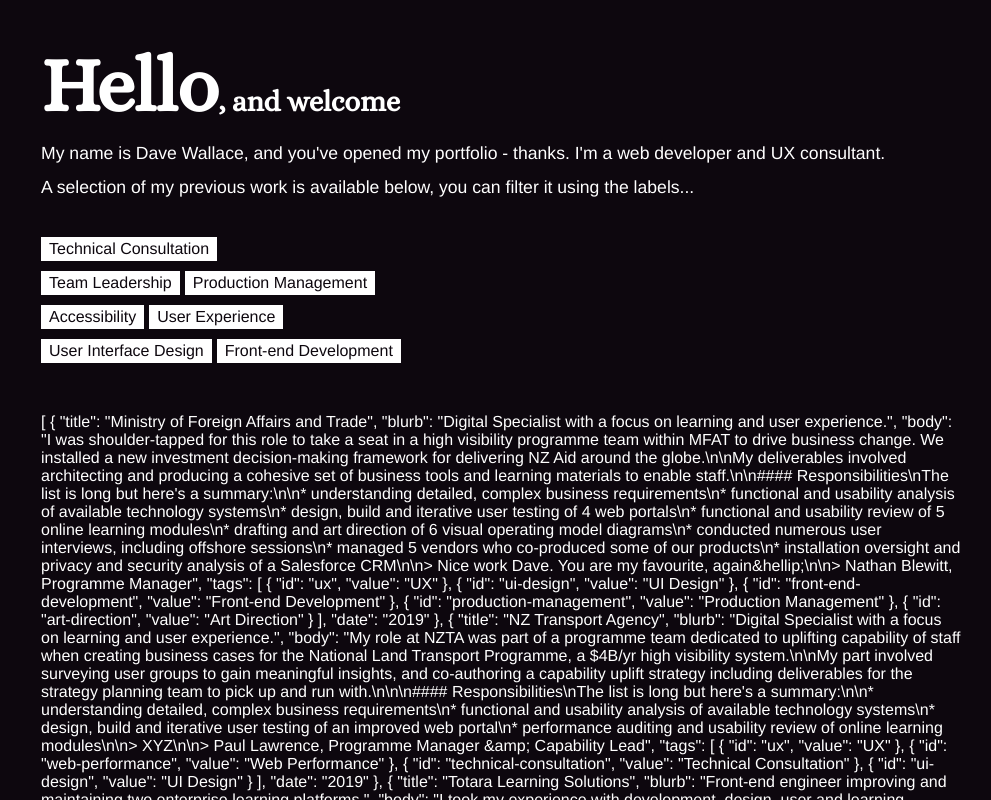
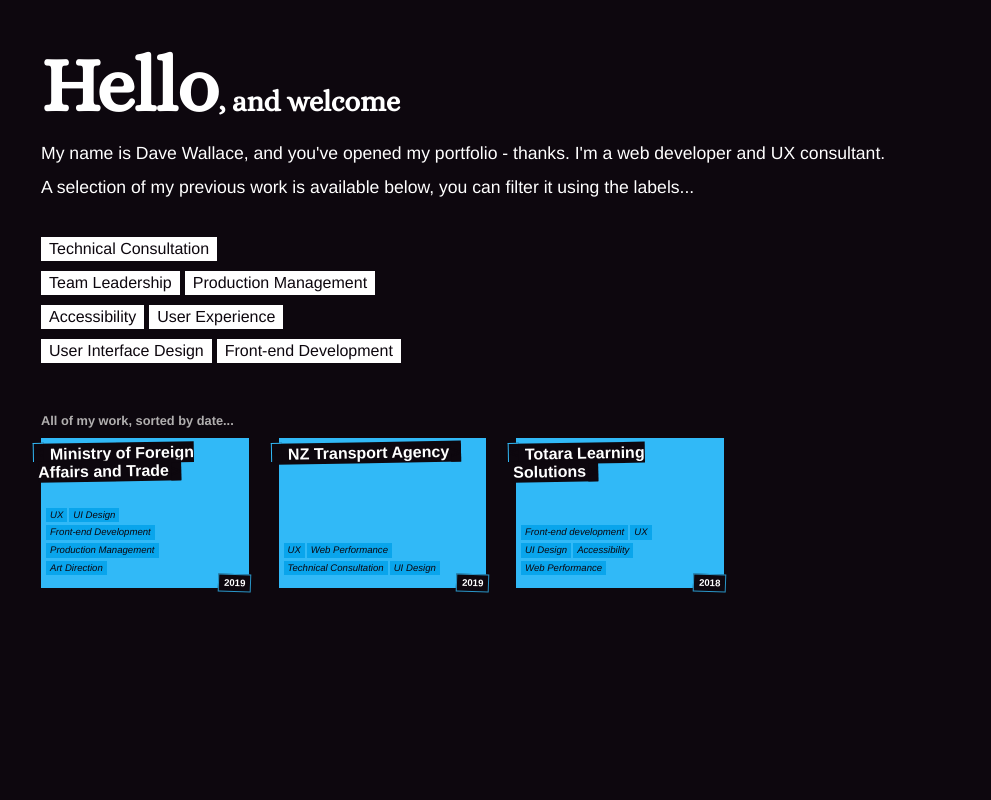
Before and after one commit to davewallace/davewallace.io, a Vue app: page / in a window 1280 px wide. Shown: the top 800 px of the page, without its empty margins (139-1130 px from the left). Built offline with nearby package versions, Linux system fonts and the light colour scheme.

Commit message:
Finish vue-cli upgrade  refactor.

```diff
--- a/src/App.vue
+++ b/src/App.vue
@@ -9,8 +9,8 @@
 
     <Modal :visible="modalVisible"
            :grid-most-recently-interacted-grid-data="gridMostRecentlyInteractedGridData"
-           @:modalClose="modalVisible = false"
-           @:modalNavigate="handle__modalNavigate">
+           @modal-close="modalVisible = false"
+           @modal-navigate="handle__modalNavigate">
 
       <template slot="modalTitle">
         {{ modalTitle }}
@@ -59,9 +59,9 @@
                   :grid-sorted-data-secondary="gridSortedDataSecondary"
                   :grid-selected-item="gridSelectedItem"
                   :grid-all-sort-options="gridAllSortOptions"
-                  @:gridItemSelected="handle__gridItemSelected"
-                  @:gridDataSorted="handle__gridDataSorted"
-                  @:sortOptionClick="handle__sortOptionClick" />
+                  @grid-item-selected="handle__gridItemSelected"
+                  @grid-data-sorted="handle__gridDataSorted"
+                  @sort-option-click="handle__sortOptionClick" />
 
   </div>
 </template>
@@ -222,6 +222,14 @@ export default {
     }
 
   },
+
+  /**
+   * Lifecycle methods
+   **/
+  created: function () {
+    console.log('App.vue created.')
+  },
+
   methods: {
 
     /**
@@ -310,7 +318,6 @@ export default {
     },
 
     handle__gridDataSorted: function (data) {
-      console.log(data.gridSortedDataPrimary)
       this.gridSortedDataPrimary = data.gridSortedDataPrimary
       this.gridSortedDataSecondary = data.gridSortedDataSecondary
     },
--- a/src/components/containers/Layout.vue
+++ b/src/components/containers/Layout.vue
@@ -20,10 +20,8 @@ export default {
   name: 'Layout',
   props: {
     data: {
-      type: Object,
-      default: function () {
-        return {}
-      }
+      type: String,
+      default: ''
     }
   }
 }
--- a/src/components/containers/SortableGrid.vue
+++ b/src/components/containers/SortableGrid.vue
@@ -6,10 +6,7 @@
     <SortableGridMenu
       :grid-all-sort-options="gridAllSortOptions"
       :grid-selected-sort-options="gridSelectedSortOptions"
-      @handle__sortOptionClick="handle__sortOptionClick" />
-
-{{gridData}}
-{{gridSortedDataPrimary}}
+      @sort-option-click="handle__sortOptionClick" />
 
     <!-- Grid contents sorted by user prefs & date. Conditionally rendered. -->
     <div v-if="gridSortedDataPrimary.length">
@@ -30,7 +27,7 @@
             :tags="gridSortedDataPrimaryItem.tags"
             :date="gridSortedDataPrimaryItem.date"
             :is-open="gridSortedDataPrimaryItem.selected ? true : false"
-            @handle__gridItemSelected="handle__gridItemSelected($event, gridSortedDataPrimaryItem, gridSortedDataPrimary)" />
+            @grid-item-selected="handle__gridItemSelected($event, gridSortedDataPrimaryItem, gridSortedDataPrimary)" />
         </li>
       </ul>
     </div>
@@ -49,7 +46,7 @@
           :tags="gridSortedDataSecondaryItem.tags"
           :date="gridSortedDataSecondaryItem.date"
           :is-open="gridSortedDataSecondaryItem.selected ? true : false"
-          @handle__gridItemSelected="handle__gridItemSelected($event, gridSortedDataSecondaryItem, gridSortedDataSecondary)" />
+          @grid-item-selected="handle__gridItemSelected($event, gridSortedDataSecondaryItem, gridSortedDataSecondary)" />
       </li>
     </ul>
 
@@ -133,7 +130,9 @@ export default {
   /**
    * Lifecycle methods
    **/
-  mounted: function () {
+  created: function () {
+
+    console.log('SortableGrid.vue created.')
 
     // Start with a date-sorted list of data
     this.sortGridData()
@@ -149,7 +148,7 @@ export default {
      **/
     handle__gridItemSelected: function (event, gridSelectedItem, gridDataSource) {
 
-      this.$emit('gridItemSelected', {
+      this.$emit('grid-item-selected', {
         event,
         gridSelectedItem,
         gridDataSource
@@ -183,7 +182,7 @@ export default {
       console.log('Grid handled sortOptionClick()')
 
       // Propagate event up to parent
-      this.$emit('sortOptionClick', {
+      this.$emit('sort-option-click', {
         gridSelectedSortOptions: this.gridSelectedSortOptions
       })
     },
@@ -255,10 +254,11 @@ export default {
       let secondarySortData = [...(new Set(this.gridData))].sort(function (b, a) {
         return parseFloat(a.date) - parseFloat(b.date)
       })
-//console.log(self.gridData)
-console.log(primarySortStructures)
+
+      console.log('emitting:gridDataSorted')
+
       // emit data back to parent which will mutate this components' state props
-      this.$emit('gridDataSorted', {
+      this.$emit('grid-data-sorted', {
         // TODO: Array spread will not work in IE11
         gridSortedDataPrimary: [...(new Set(primarySortData))],
         gridSortedDataSecondary: secondarySortData
--- a/src/components/containers/SortableGridItem.vue
+++ b/src/components/containers/SortableGridItem.vue
@@ -93,7 +93,7 @@ export default {
      * Event handlers
      **/
     handle__click: function (event) {
-      this.$emit('handle__gridItemSelected', event)
+      this.$emit('grid-item-selected', event)
     }
   }
 }
--- a/src/components/containers/SortableGridMenu.vue
+++ b/src/components/containers/SortableGridMenu.vue
@@ -79,7 +79,7 @@ export default {
 
       // Emit the event for parent component to observe, ensuring a unique Array of selected options
       // is supplied
-      this.$emit('handle__sortOptionClick', {
+      this.$emit('sort-option-click', {
         uniqueSelectedSortOptions: uniqueSelectedSortOptions,
         currentTarget: currentTarget
       })
--- a/src/components/ui/ImageViewer.vue
+++ b/src/components/ui/ImageViewer.vue
@@ -64,13 +64,13 @@ export default {
     // manipulate the state
     handle__click_close: function (button) {
       this.expanded = false
-      this.$emit('imageViewerClose')
+      this.$emit('image-viewer-close')
     },
 
     //
     handle__click_expand: function (button) {
       this.expanded = true
-      this.$emit('imageViewerExpand')
+      this.$emit('image-viewer-expand')
     },
 
     /**
--- a/src/components/ui/Modal.vue
+++ b/src/components/ui/Modal.vue
@@ -85,7 +85,7 @@ export default {
   watch: {
     visible: function (newValue, oldValue) {
       // Notify any parent components wanting to update this component's state
-      this.$emit('changeVisible', {
+      this.$emit('change-visible', {
         oldValue: oldValue,
         newValue: newValue
       })
@@ -106,10 +106,10 @@ export default {
     // Notify any subscribers about button actions, the parent will then
     // manipulate the state
     handle__click_close: function (button) {
-      this.$emit('modalClose')
+      this.$emit('modal-close')
     },
     handle__click_navigate: function (direction) {
-      this.$emit('modalNavigate', direction)
+      this.$emit('modal-navigate', direction)
     },
 
     /**
```
